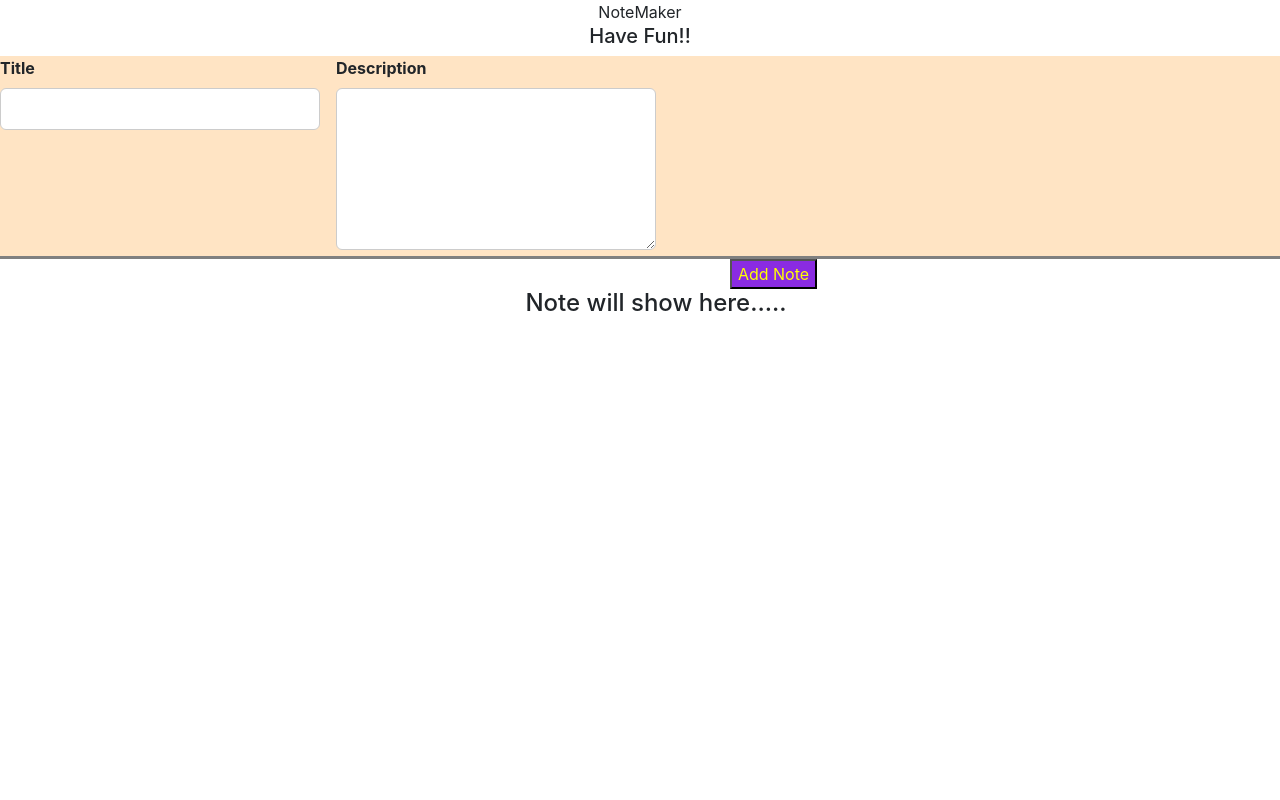
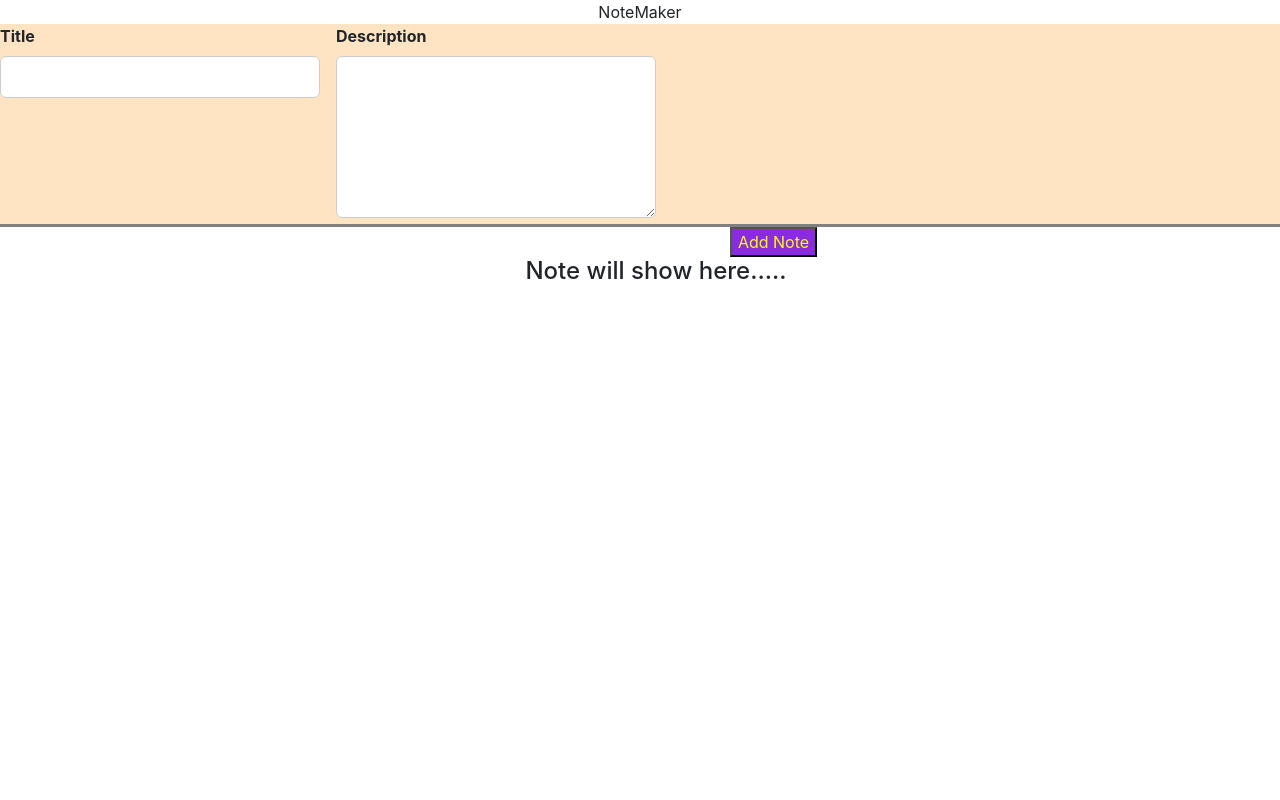
Before and after one commit to Janak869042/ui-mini-project, a React (Create React App) app: page / in a window 1280 px wide. Shown: the top 800 px of the page. Built offline with nearby package versions, Linux system fonts and the light colour scheme.

Commit message:
Update NoteHeader.js

```diff
--- a/src/components/NoteHeader.js
+++ b/src/components/NoteHeader.js
@@ -1,9 +1,8 @@
 import React from "react";
 import "./NoteHeader.css";
 const NoteHeader = () => {
-  return <div class="main">
-    <div class="main__head">NoteMaker</div>
-    <h5>Have Fun!!</h5>
+  return <div className="main">
+    <div className="main__head">NoteMaker</div>
   </div>;
 };
 export default NoteHeader;
```
